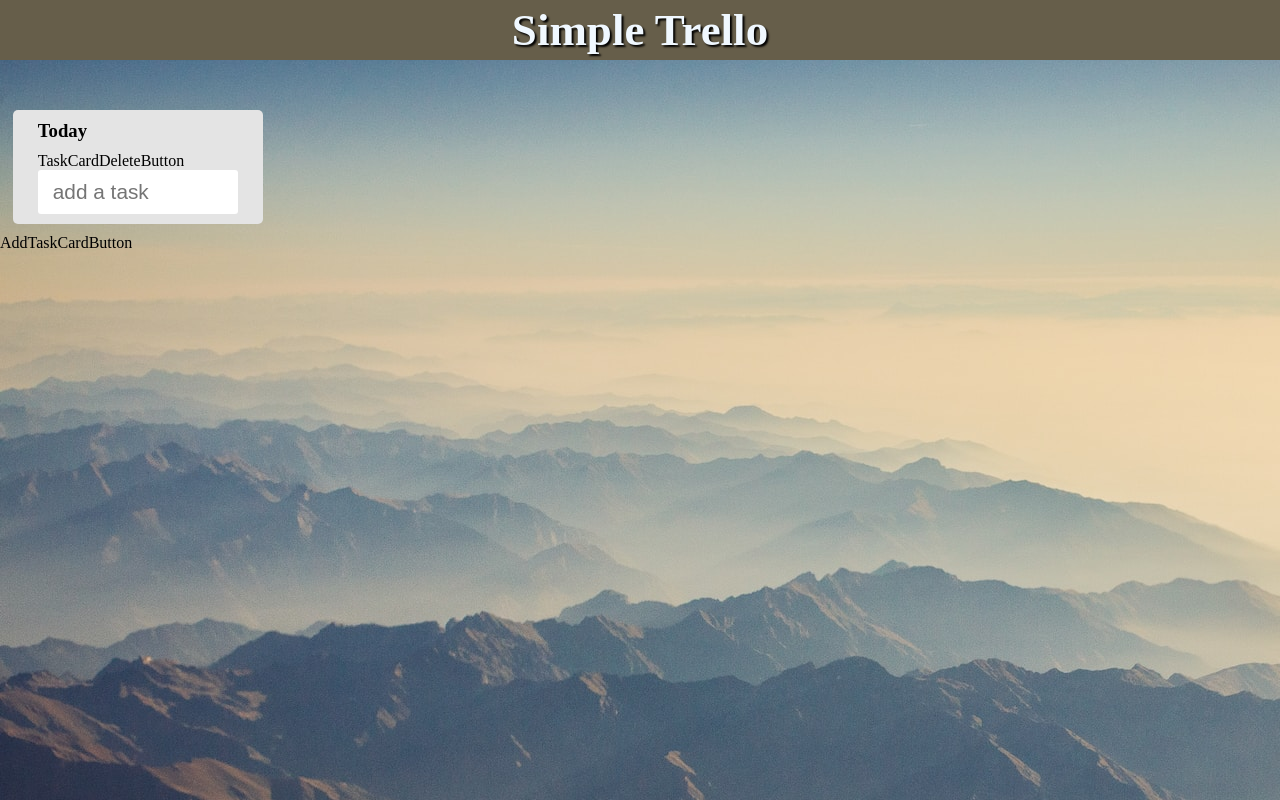
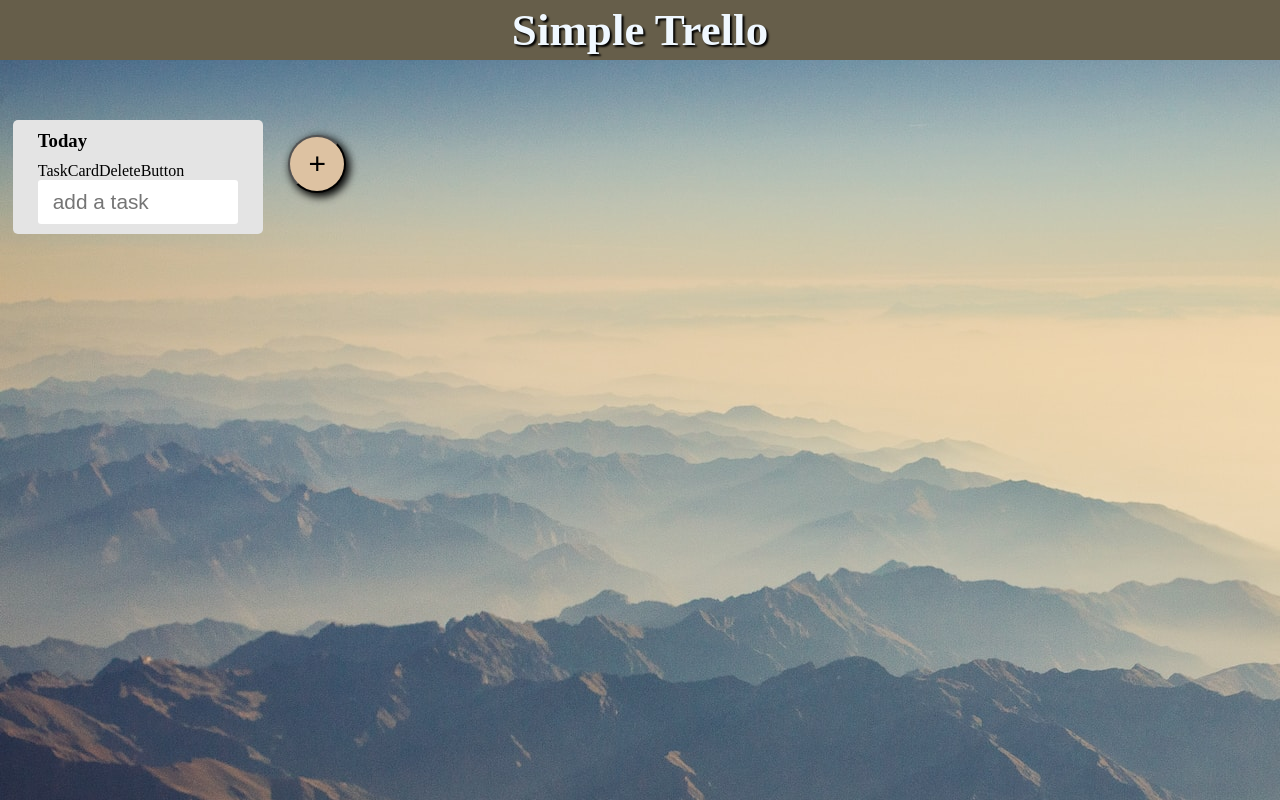
Before and after one commit to wsigma21/react-trello-clone, a React (Create React App) app: page / in a window 1280 px wide. Built offline with nearby package versions, Linux system fonts and the light colour scheme.

Commit message:
add: AddTaskCardButtonコンポーネントの作成

```diff
--- a/src/components/task/TaskCards.jsx
+++ b/src/components/task/TaskCards.jsx
@@ -4,9 +4,9 @@ import { AddTaskCardButton } from './button/AddTaskCardButton'
 
 export const TaskCards = () => {
   return (
-    <div>
-        <TaskCard />
-        <AddTaskCardButton />
+    <div class="taskCardsArea">
+      <TaskCard />
+      <AddTaskCardButton />
     </div>
   )
 }
--- a/src/components/task/button/AddTaskCardButton.jsx
+++ b/src/components/task/button/AddTaskCardButton.jsx
@@ -2,6 +2,8 @@ import React from 'react'
 
 export const AddTaskCardButton = () => {
   return (
-    <div>AddTaskCardButton</div>
+    <div class="addTaskCardButtonArea">
+      <button className="addTaskCardButton">+</button>
+    </div>
   )
 }
--- a/src/index.css
+++ b/src/index.css
@@ -76,3 +76,30 @@ header {
     border: none;
     cursor: pointer;
 }
+
+.taskCardsArea {
+    display: flex;
+    justify-content: flex-start;
+    align-items: flex-start;
+    flex-wrap: wrap;
+}
+
+.addTaskCardButtonArea {
+    margin-left: 1%;
+    margin-top: 25px;
+}
+
+.addTaskCardButton {
+    padding: 10px 18px;
+    border-radius: 9999px;
+    font-size: 30px;
+    background-color: rgb(221, 194,162);
+    box-shadow: 3px 3px 8px 1px black;
+    cursor: pointer;
+    transition: all 0.3s;
+}
+
+.addTaskCardButton:hover {
+    box-shadow: none;
+    transform: translate(3px, 3px);
+}
```
